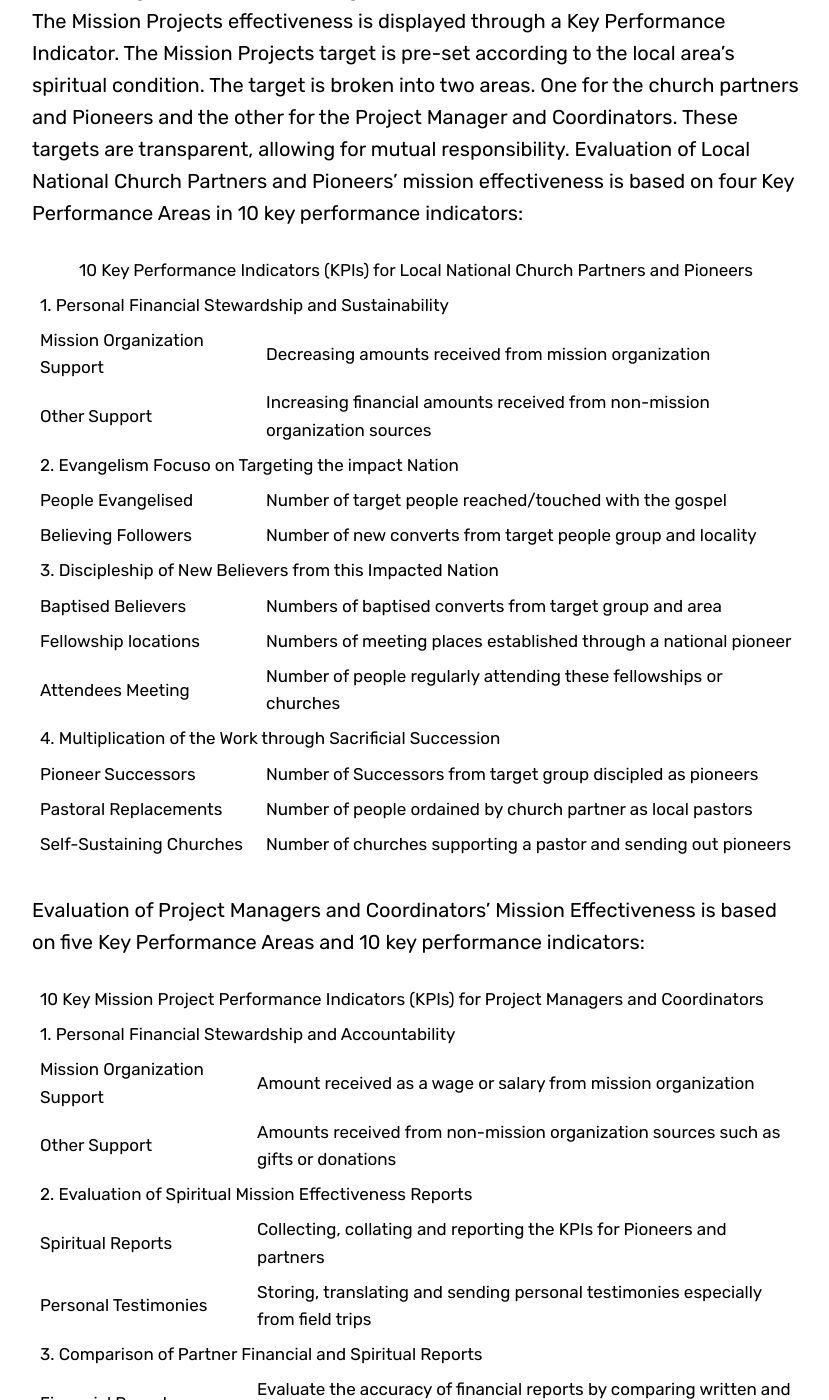
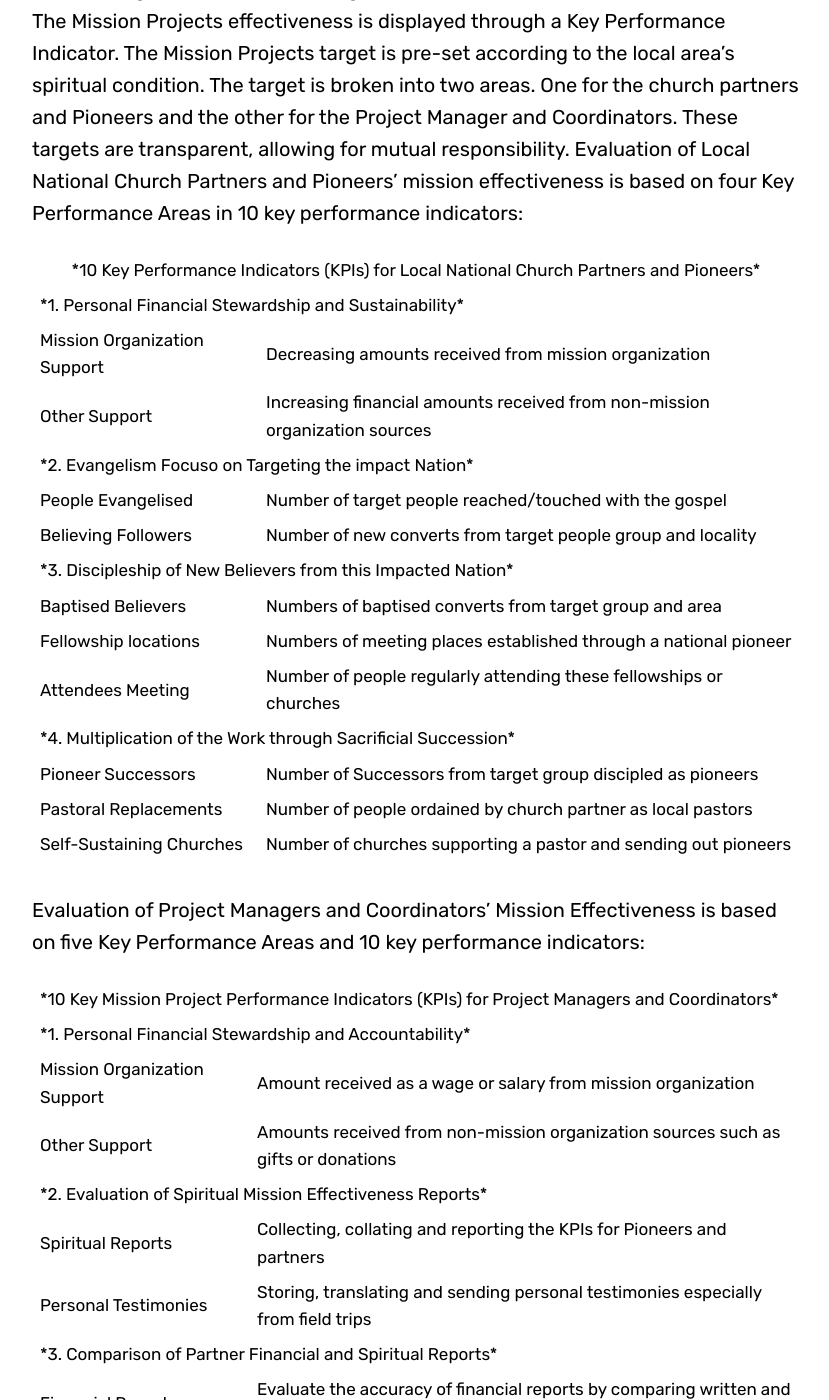
Before and after one commit to StanleyXue/StanleyXue.github.io, a Jekyll site: the page built from _posts/2018-01-18-mission-management.md, in a window 1280 px wide and 1400 px high, scrolled down 6245 px. Shown: the whole window, without its empty margins (224-1053 px from the left). Built offline with Jekyll 4.4.1, drawn with Linux system fonts in a browser that asks for light colours; some web fonts are replaced; comment, search, counter and statistics services are not loaded; some of the changed text lies outside the part shown.

Commit message:
Add files via upload

```diff
--- a/_posts/2018-01-18-mission-management.md
+++ b/_posts/2018-01-18-mission-management.md
@@ -137,10 +137,10 @@ The Mission Projects effectiveness is displayed through a Key Performance Indica
 Evaluation of Local National Church Partners and Pioneers’ mission effectiveness is based on four Key Performance Areas in 10 key performance indicators:
 <table>
    <tr>
-      <td colspan="2" align="center">10 Key Performance Indicators (KPIs) for Local National Church Partners and Pioneers</td>
+      <td colspan="2" align="center">*10 Key Performance Indicators (KPIs) for Local National Church Partners and Pioneers*</td>
    </tr>
    <tr>
-      <td colspan="2">1. Personal Financial Stewardship and Sustainability</td>
+      <td colspan="2">*1. Personal Financial Stewardship and Sustainability*</td>
    </tr>
    <tr>
       <td>Mission Organization Support</td>
@@ -151,7 +151,7 @@ Evaluation of Local National Church Partners and Pioneers’ mission effectivene
       <td>Increasing financial amounts received from non-mission organization sources</td>
    </tr>
    <tr>
-      <td colspan="2">2. Evangelism Focuso on Targeting the impact Nation</td>
+      <td colspan="2">*2. Evangelism Focuso on Targeting the impact Nation*</td>
    </tr>
    <tr>
       <td>People Evangelised</td>
@@ -162,7 +162,7 @@ Evaluation of Local National Church Partners and Pioneers’ mission effectivene
       <td>Number of new converts from target people group and locality</td>
    </tr>
    <tr>
-      <td colspan="2">3. Discipleship of New Believers from this Impacted Nation</td>
+      <td colspan="2">*3. Discipleship of New Believers from this Impacted Nation*</td>
    </tr>
    <tr>
       <td>Baptised Believers</td>
@@ -177,7 +177,7 @@ Evaluation of Local National Church Partners and Pioneers’ mission effectivene
       <td>Number of people regularly attending these fellowships or churches</td>
    </tr>
    <tr>
-      <td colspan="2">4. Multiplication of the Work through Sacrificial Succession</td>
+      <td colspan="2">*4. Multiplication of the Work through Sacrificial Succession*</td>
    </tr>
    <tr>
       <td>Pioneer Successors</td>
@@ -199,10 +199,10 @@ Evaluation of Local National Church Partners and Pioneers’ mission effectivene
 Evaluation of Project Managers and Coordinators’ Mission Effectiveness is based on five Key Performance Areas and 10 key performance indicators:
 <table>
    <tr>
-      <td colspan="2">10 Key Mission Project Performance Indicators (KPIs) for Project Managers and Coordinators</td>
+      <td colspan="2">*10 Key Mission Project Performance Indicators (KPIs) for Project Managers and Coordinators*</td>
    </tr>
    <tr>
-      <td colspan="2">1. Personal Financial Stewardship and Accountability</td>
+      <td colspan="2">*1. Personal Financial Stewardship and Accountability*</td>
    </tr>
    <tr>
       <td>Mission Organization Support</td>
@@ -213,7 +213,7 @@ Evaluation of Project Managers and Coordinators’ Mission Effectiveness is base
       <td>Amounts received from non-mission organization sources such as gifts or donations</td>
    </tr>
    <tr>
-      <td colspan="2">2. Evaluation of Spiritual Mission Effectiveness Reports </td>
+      <td colspan="2">*2. Evaluation of Spiritual Mission Effectiveness Reports* </td>
    </tr>
    <tr>
       <td>Spiritual Reports</td>
@@ -224,7 +224,7 @@ Evaluation of Project Managers and Coordinators’ Mission Effectiveness is base
       <td>Storing, translating and sending personal testimonies especially from field trips  </td>
    </tr>
    <tr>
-      <td colspan="2">3. Comparison of Partner Financial and Spiritual Reports</td>
+      <td colspan="2">*3. Comparison of Partner Financial and Spiritual Reports*</td>
    </tr>
    <tr>
       <td>Financial Reports</td>
@@ -235,7 +235,7 @@ Evaluation of Project Managers and Coordinators’ Mission Effectiveness is base
       <td>Compare the mission effectiveness of partner reports to identify interesting trends</td>
    </tr>
    <tr>
-      <td colspan="2">4. Confirmation of Mission Effectiveness through Field Trips</td>
+      <td colspan="2">*4. Confirmation of Mission Effectiveness through Field Trips*</td>
    </tr>
    <tr>
       <td>Field Trips</td>
@@ -246,7 +246,7 @@ Evaluation of Project Managers and Coordinators’ Mission Effectiveness is base
       <td>Number of Pioneers visited on each trip confirmed by gathered testimonies  </td>
    </tr>
    <tr>
-      <td colspan="2">5. Evidence of Good Stewardship of Time and Time Management</td>
+      <td colspan="2">*5. Evidence of Good Stewardship of Time and Time Management*</td>
    </tr>
    <tr>
       <td>Hours Worked</td>
```
